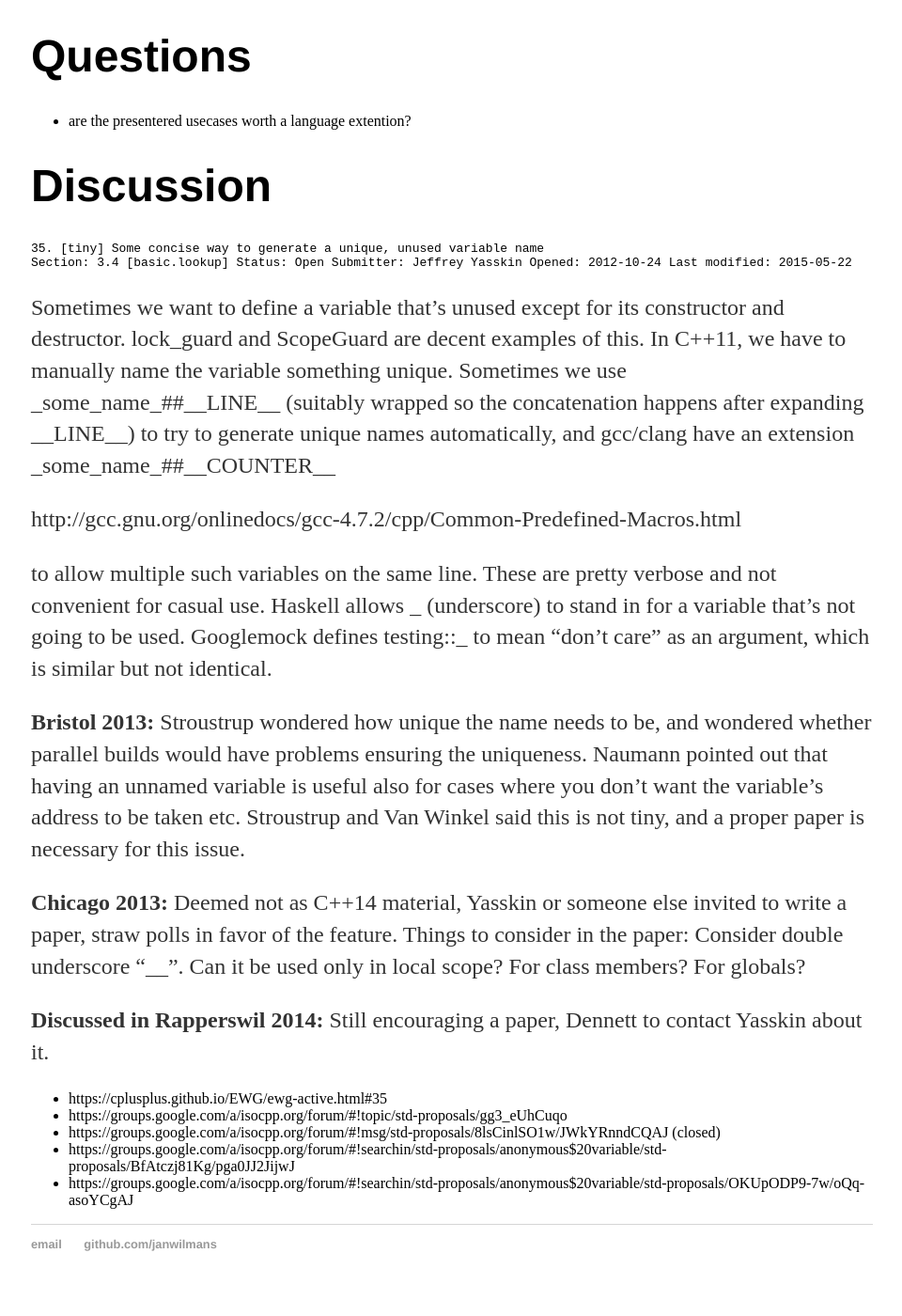
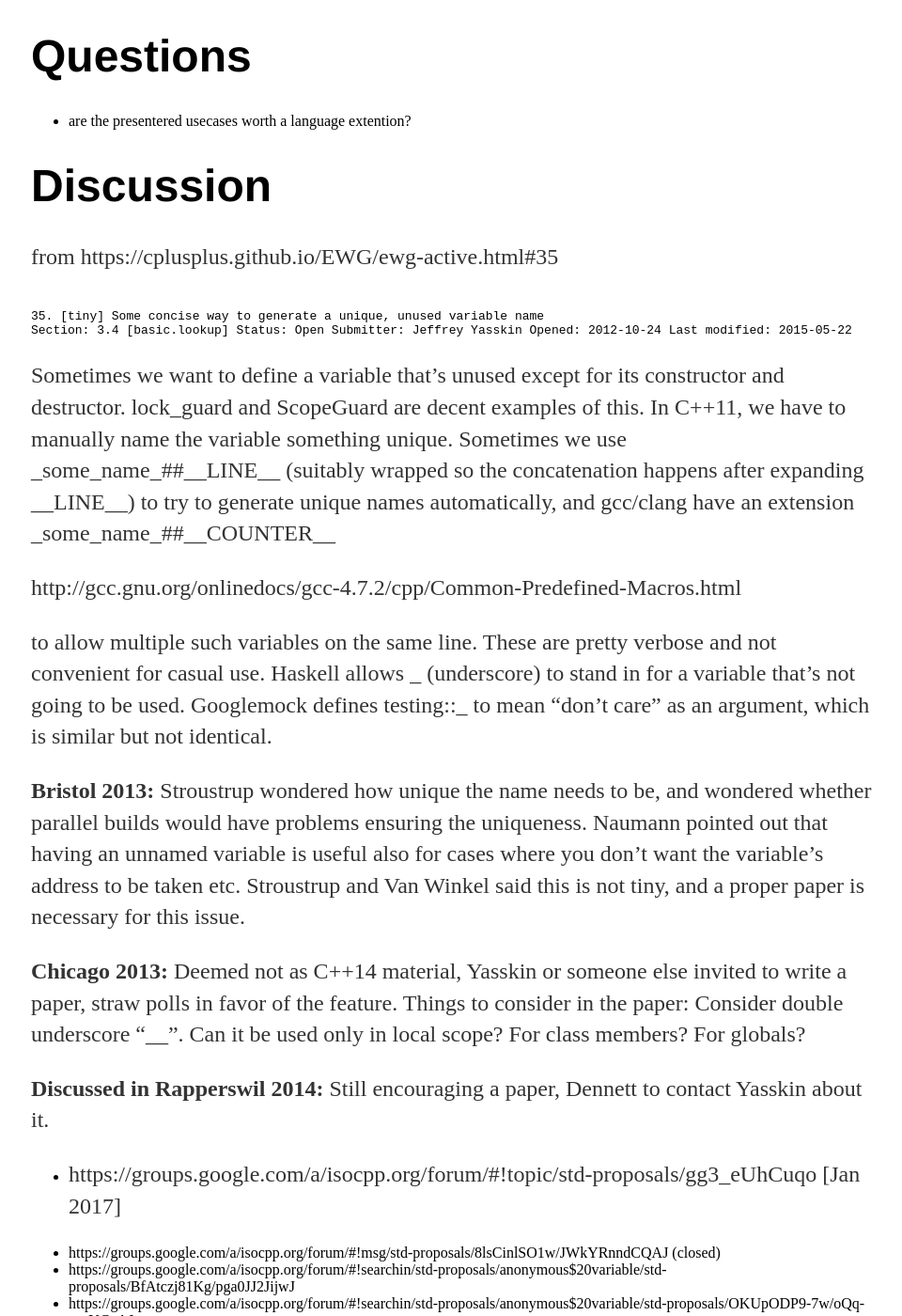
Before and after one commit to janwilmans/janwilmans.github.io, a Jekyll site: the page built from auto.md, in a window 1280 px wide and 1400 px high, scrolled down 1846 px. Shown: the whole window at 94% size, without its empty margins (159-1119 px from the left). Built offline with Jekyll 4.4.1, drawn with Linux system fonts in a browser that asks for light colours; our own code applies the rules of GitHub Pages for plain Markdown files.

Commit message:
Update auto.md

````diff
--- a/auto.md
+++ b/auto.md
@@ -91,8 +91,9 @@
 
 Discussion
 ==========
+from https://cplusplus.github.io/EWG/ewg-active.html#35
+```
 
-```
 35. [tiny] Some concise way to generate a unique, unused variable name
 Section: 3.4 [basic.lookup] Status: Open Submitter: Jeffrey Yasskin Opened: 2012-10-24 Last modified: 2015-05-22
 ```
@@ -109,9 +110,8 @@
 
 **Discussed in Rapperswil 2014:** Still encouraging a paper, Dennett to contact Yasskin about it.
 
+- https://groups.google.com/a/isocpp.org/forum/#!topic/std-proposals/gg3_eUhCuqo [Jan 2017]
 
-- https://cplusplus.github.io/EWG/ewg-active.html#35
-- https://groups.google.com/a/isocpp.org/forum/#!topic/std-proposals/gg3_eUhCuqo
 - https://groups.google.com/a/isocpp.org/forum/#!msg/std-proposals/8lsCinlSO1w/JWkYRnndCQAJ (closed)
 - https://groups.google.com/a/isocpp.org/forum/#!searchin/std-proposals/anonymous$20variable/std-proposals/BfAtczj81Kg/pga0JJ2JijwJ
 - https://groups.google.com/a/isocpp.org/forum/#!searchin/std-proposals/anonymous$20variable/std-proposals/OKUpODP9-7w/oQq-asoYCgAJ
````
